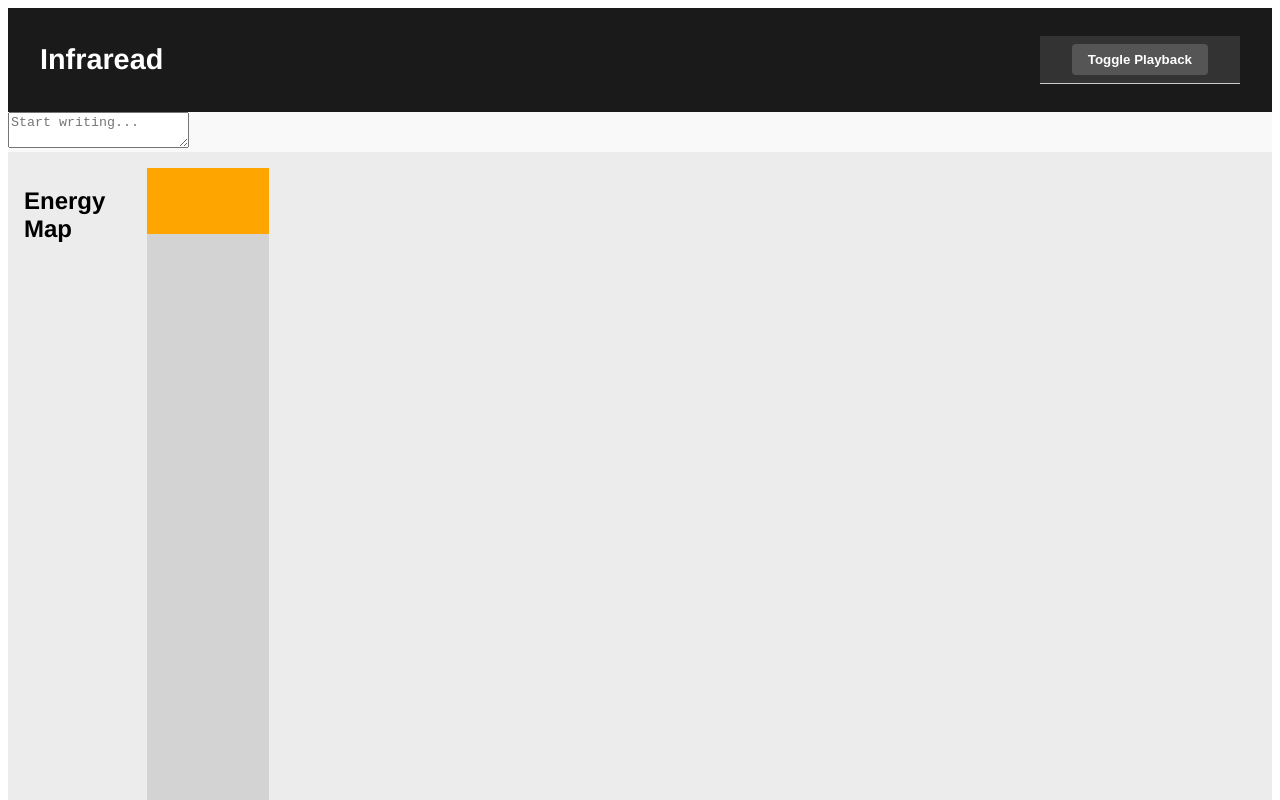
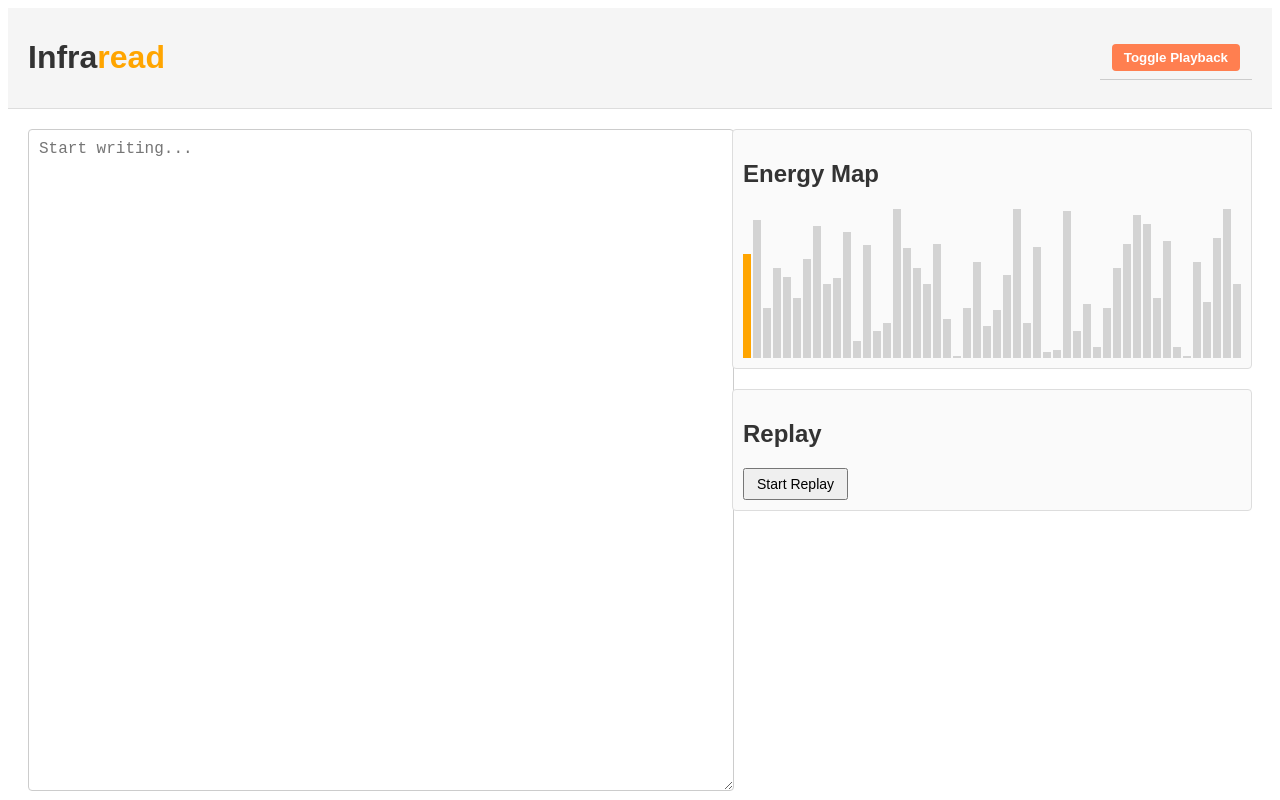
Before and after one commit to emilyscherny-create/Infraread, a React app in the folder src/: page / in a window 1280 px wide. Shown: the top 800 px of the page. Built offline with nearby package versions, Linux system fonts and the light colour scheme; the HTML template or start-up script is replaced by a standard one.

Commit message:
Refactor CSS styles for improved layout and readability
Updated styles for app container, header, main area, writing area, side panel, energy map, and replay controls to improve layout and readability.

```diff
--- a/src/app.css
+++ b/src/app.css
@@ -1,107 +1,96 @@
-/* ===========================
-   Phase 1 & 2 styles
-   =========================== */
-
-/* General app container */
+/* --- General app container --- */
 .app-container {
   display: flex;
   flex-direction: column;
   height: 100vh;
-  font-family: 'Helvetica Neue', Helvetica, Arial, sans-serif;
-  background-color: #f9f9f9;
+  background-color: #ffffff; /* light background instead of black */
+  color: #333333; /* dark text for readability */
+  font-family: Arial, sans-serif;
 }
 
-/* App header */
+/* --- Header --- */
 .app-header {
   display: flex;
+  justify-content: space-between;
   align-items: center;
-  justify-content: space-between;
-  padding: 1rem 2rem;
-  background-color: #1a1a1a;
-  color: white;
+  padding: 10px 20px;
+  background-color: #f5f5f5; /* light header */
+  border-bottom: 1px solid #ddd;
 }
 
-/* App title */
-.app-title {
-  font-size: 1.8rem;
-  font-weight: bold;
-}
-
-/* Optional title accent (Phase 3) */
-.title-accent {
+.app-title .highlight-orange {
   color: orange;
 }
 
-/* Toolbar */
-.toolbar {
+/* --- Main area --- */
+.app-main {
   display: flex;
-  align-items: center;
-  gap: 1rem;
-  padding: 0.5rem 2rem;
-  background-color: #333;
+  flex: 1;
+  padding: 20px;
+  gap: 20px;
 }
 
-/* Toolbar buttons */
-.toolbar button {
-  background-color: #555;
-  border: none;
-  padding: 0.5rem 1rem;
-  color: white;
-  cursor: pointer;
-  border-radius: 4px;
-  transition: background-color 0.2s ease;
+/* Writing area takes most space */
+.writing-area {
+  flex: 3; /* 3/4 of the main area */
 }
 
-.toolbar button:hover {
-  background-color: #777;
+.writing-area textarea {
+  width: 100%;
+  height: 80vh; /* fill most of vertical space */
+  font-size: 16px;
+  padding: 10px;
+  border: 1px solid #ccc;
+  border-radius: 4px;
+  resize: vertical;
+  background-color: #ffffff; /* white background */
+  color: #333333;
 }
 
-/* ===========================
-   Phase 3 styles
-   =========================== */
-
-/* Energy map container */
-.energy-map {
-  flex: 1;
-  display: grid;
-  grid-template-columns: repeat(10, 1fr);
-  grid-template-rows: repeat(10, 1fr);
-  gap: 2px;
-  padding: 1rem;
-  background-color: #ececec;
+/* --- Side panel --- */
+.side-panel {
+  flex: 1; /* 1/4 of the main area */
+  display: flex;
+  flex-direction: column;
+  gap: 20px;
 }
 
-/* Individual cell */
-.energy-cell {
-  background-color: #ddd;
-  border-radius: 2px;
-  transition: background-color 0.3s ease;
+/* Energy map panel */
+.energy-map {
+  background-color: #fafafa;
+  padding: 10px;
+  border-radius: 4px;
+  border: 1px solid #ddd;
 }
 
-/* Highlighted cell for energy map */
-.energy-cell.highlight {
-  background-color: orange;
+.energy-bars {
+  display: flex;
+  align-items: flex-end;
+  gap: 2px;
+  height: 150px;
 }
 
-/* Replay controls */
+.energy-bar {
+  width: 8px;
+  background: lightgray; /* inactive bars */
+  transition: background 0.2s;
+}
+
+/* Active bars */
+.energy-bar[style*="orange"] {
+  background: orange;
+}
+
+/* Replay panel */
 .replay-controls {
-  display: flex;
-  justify-content: center;
-  padding: 1rem;
-  gap: 1rem;
-  background-color: #222;
+  background-color: #fafafa;
+  padding: 10px;
+  border-radius: 4px;
+  border: 1px solid #ddd;
 }
 
 .replay-controls button {
-  background-color: #444;
-  border: none;
-  padding: 0.5rem 1rem;
-  color: white;
+  padding: 6px 12px;
+  font-size: 14px;
   cursor: pointer;
-  border-radius: 4px;
-  transition: background-color 0.2s ease;
 }
-
-.replay-controls button:hover {
-  background-color: #666;
-}
```
